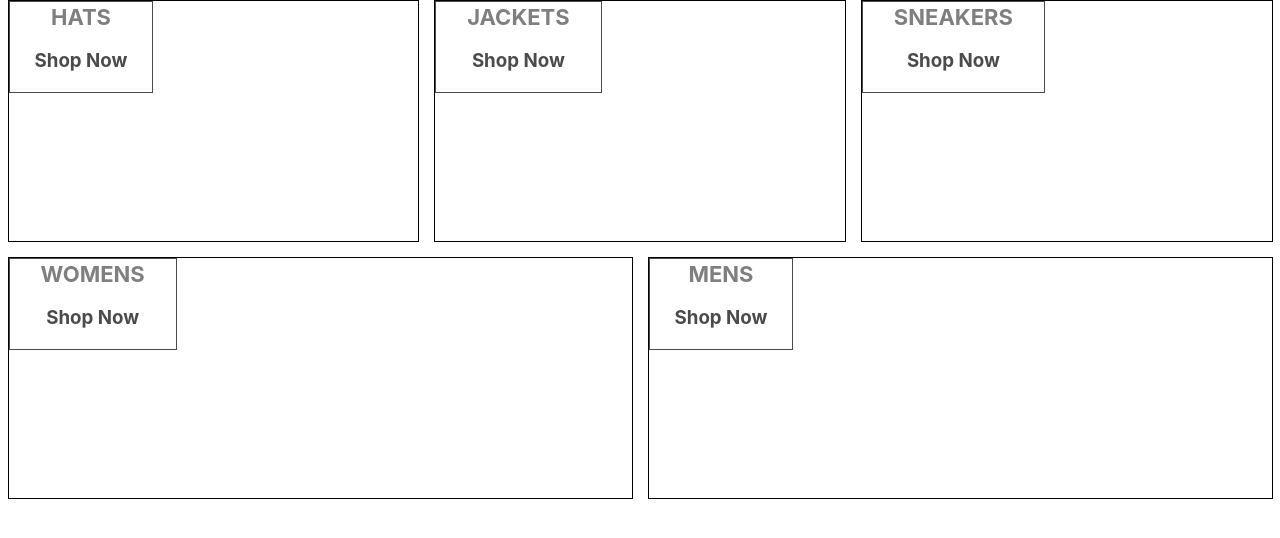
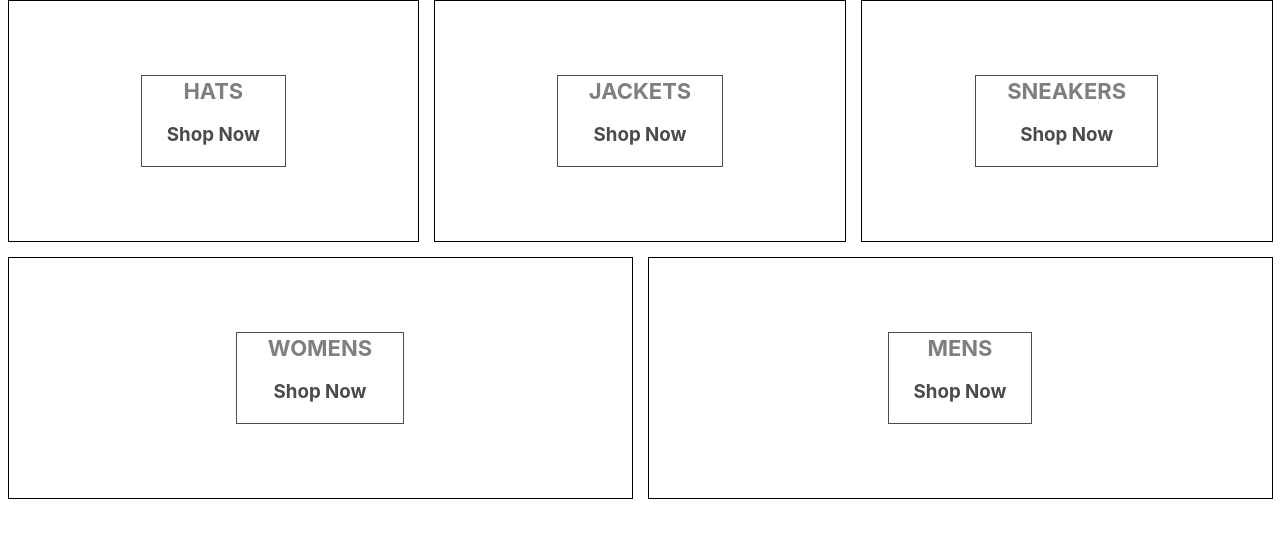
Before and after one commit to mail2prasanthv/ecommerce-app, a React (Create React App) app: page / in a window 1280 px wide. Shown: the top 538 px of the page. Built offline with nearby package versions, Linux system fonts and the light colour scheme.

Commit message:
Step 7: Applying CSS using Sass

```diff
--- a/src/categories.styles.scss
+++ b/src/categories.styles.scss
@@ -6,12 +6,15 @@
 }
 
 .category-container {
+  min-width: 30%;
   height: 240px;
-  min-width: 30%;
+  flex: 1 1 auto;
+  display: flex;
+  align-items: center;
+  justify-content: center;
   border: 1px solid black;
   margin: 0 7.5px 15px;
-  flex: 1 1 auto;
-
+  overflow: hidden;
 
   &:hover {
     cursor: pointer;
@@ -25,6 +28,26 @@
       opacity: 0.9;
     }
   }
+
+  &.large {
+    height: 380px;
+  }
+
+  &:first-child {
+    margin-right: 7.5px;
+  }
+
+  &:last-child {
+    margin-left: 7.5px;
+  }
+
+  .background-image {
+    width: 100%;
+    height: 100%;
+    background-size: cover;
+    background-position: center;
+  }
+
   .category-body-container {
     height: 90px;
     padding: 0 25px;
```
